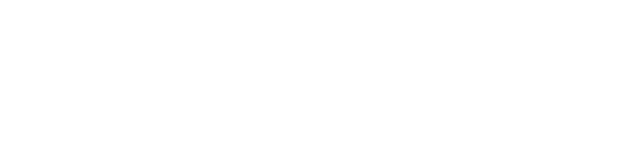
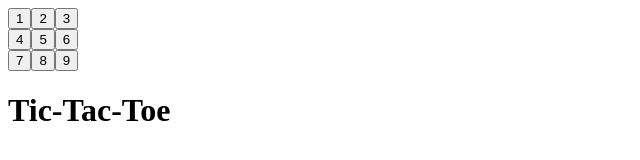
Before and after one commit to noah-milliken/ticTacToe, a plain HTML site: page index.html in a window 1280 px wide. Shown: the whole page, without its empty margins (0-640 px from the left). Drawn offline with Linux system fonts and the light colour scheme.

Commit message:
created the board grid

```diff
--- a/app.js
+++ b/app.js
@@ -1,12 +1,39 @@
-console.log('hello world')
+
+
 
 const gameBoard = (() => {
+    let grid = [[1, 2, 3],
+    [4, 5, 6],
+    [7, 8, 9]
+    ]
+
+    const renderGrid = () => {
+        const gridData = grid;
+        const boardContainer = document.getElementById('board-container')
+        for (let i = 0; i < gridData.length; i++) {
+            const row = document.createElement('div')
+            for (let j = 0; j < grid[i].length; j++) {
+                const square = document.createElement('button')
+                square.textContent = grid[i][j]
+                row.appendChild(square)
+            }
+            boardContainer.appendChild(row)
+        }
+        return boardContainer
+
+    }
+    renderGrid()
 
 })()
 
-
-function add(a, b) {
-    return a + b
+function playerFactory(playerName, marker) {
+    return { playerName, marker }
+}
 
 
-}
+const game = (() => {
+    const playerOne = playerFactory('Bob', 'X')
+    const playerTwo = playerFactory('Frank', 'O')
+
+
+})()
--- a/index.html
+++ b/index.html
@@ -10,6 +10,10 @@
 </head>
 
 <body>
+    <div id="board-container"></div>
+    <h1>Tic-Tac-Toe</h1>
+
+
     <script src="app.js"></script>
 </body>
 
```
